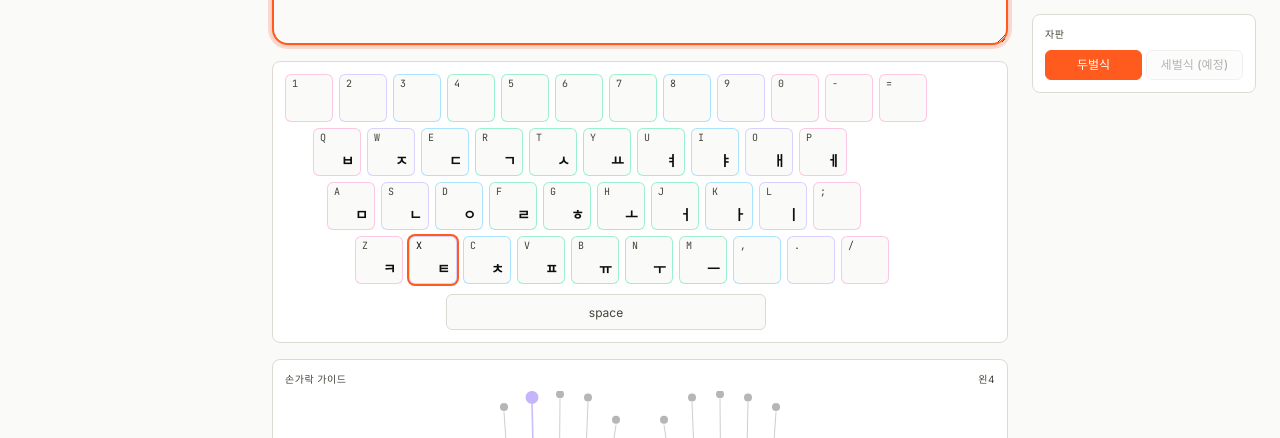
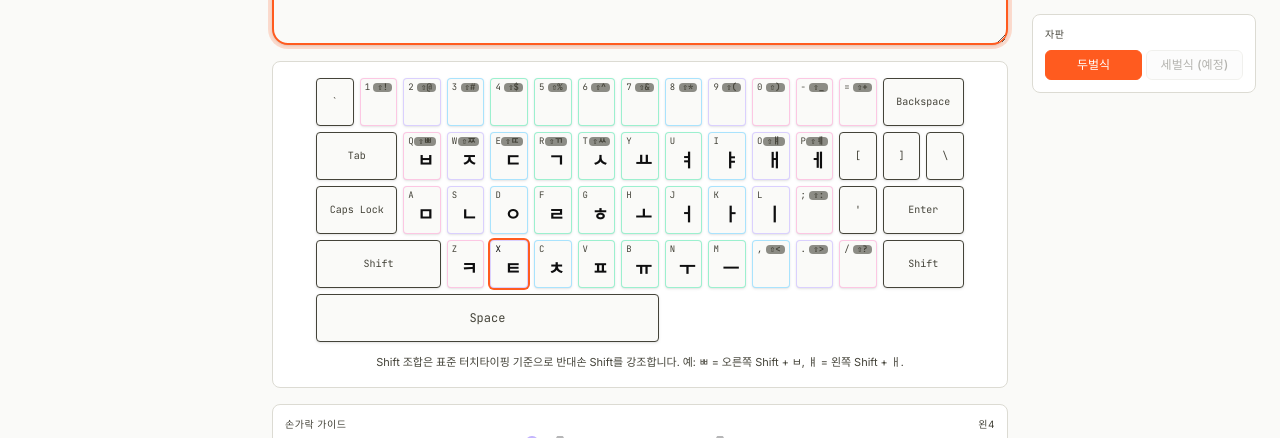
Before and after one commit to ohmyzhs/agency-web, a Next.js app: page /typing in a window 1280 px wide. Shown: the part 693-1131 px from the top of the page. Built offline with nearby package versions, Linux system fonts and the light colour scheme; no server answers.

Commit message:
fix: align virtual keyboard shift guidance

```diff
--- a/src/components/typing/KoreanKeyboard.tsx
+++ b/src/components/typing/KoreanKeyboard.tsx
@@ -1,9 +1,18 @@
 "use client";
 
-import { numberRow, topRow, homeRow, bottomRow, type KeyDef, type ZoneId } from "@/lib/typing/korean-keyboard";
+import {
+  numberRow,
+  topRow,
+  homeRow,
+  bottomRow,
+  type KeyDef,
+  type KeyHint,
+  type ShiftSide,
+  type ZoneId,
+} from "@/lib/typing/korean-keyboard";
 
 type KoreanKeyboardProps = {
-  expectedKey?: KeyDef;
+  expectedKey?: KeyHint;
   highlightZone?: ZoneId;
   showHangul?: boolean;
   showNumberRow?: boolean;
@@ -22,41 +31,101 @@ const fingerColor: Record<string, string> = {
   R5: "border-pink-300/60",
 };
 
-function Key({
-  def,
-  expectedCode,
+const KEY_UNIT = "clamp(1.65rem, 4vw, 2.35rem)";
+
+type LegendDef = {
+  id: string;
+  label?: string;
+  secondary?: string;
+  def?: KeyDef;
+  kind?: "key" | "control" | "shift" | "space";
+  shiftSide?: ShiftSide;
+  span?: number;
+};
+
+function control(id: string, label: string, span = 1, kind: LegendDef["kind"] = "control", shiftSide?: ShiftSide): LegendDef {
+  return { id, label, span, kind, shiftSide };
+}
+
+const keyboardRows: LegendDef[][] = [
+  [
+    control("Backquote", "`", 1),
+    ...numberRow.map((def) => ({ id: def.code, def, kind: "key" as const })),
+    control("Backspace", "Backspace", 2),
+  ],
+  [
+    control("Tab", "Tab", 2),
+    ...topRow.map((def) => ({ id: def.code, def, kind: "key" as const })),
+    control("BracketLeft", "["),
+    control("BracketRight", "]"),
+    control("Backslash", "\\"),
+  ],
+  [
+    control("CapsLock", "Caps Lock", 2),
+    ...homeRow.map((def) => ({ id: def.code, def, kind: "key" as const })),
+    control("Quote", "'", 1),
+    control("Enter", "Enter", 2),
+  ],
+  [
+    control("ShiftLeft", "Shift", 3, "shift", "left"),
+    ...bottomRow.map((def) => ({ id: def.code, def, kind: "key" as const })),
+    control("ShiftRight", "Shift", 2, "shift", "right"),
+  ],
+  [control("Space", "Space", 8, "space")],
+];
+
+function KeyCap({
+  item,
+  expected,
   highlightZone,
   showHangul,
 }: {
-  def: KeyDef;
-  expectedCode?: string;
+  item: LegendDef;
+  expected?: KeyHint;
   highlightZone?: ZoneId;
   showHangul: boolean;
 }) {
-  const isExpected = expectedCode === def.code;
-  const isInZone = highlightZone && def.zone === highlightZone;
-  const fingerBorder = fingerColor[def.finger] ?? "border-border";
+  const def = item.def;
+  const isExpected = def && expected?.code === def.code;
+  const isRequiredShift = item.kind === "shift" && expected?.shiftSide === item.shiftSide;
+  const isInZone = def && highlightZone && def.zone === highlightZone;
+  const fingerBorder = def ? (fingerColor[def.finger] ?? "border-border") : "border-border";
+  const shiftLabel = def?.hangulShift ?? (def && !/^[a-z]$/.test(def.base) ? def.shift : undefined);
 
   return (
     <div
       className={[
-        "relative h-11 w-11 shrink-0 rounded-md border bg-background text-center text-xs font-mono leading-none transition-colors sm:h-12 sm:w-12",
-        fingerBorder,
-        isExpected
-          ? "ring-2 ring-primary border-primary bg-accent text-foreground"
+        "relative flex h-10 min-w-0 shrink-0 items-center justify-center rounded-[4px] border bg-background text-center font-mono text-[10px] leading-none shadow-sm transition-colors sm:h-12",
+        item.kind === "space" ? "col-start-4" : "",
+        item.kind === "control" || item.kind === "shift" || item.kind === "space" ? "px-1 text-muted" : fingerBorder,
+        isExpected || isRequiredShift
+          ? "border-primary bg-accent text-foreground ring-2 ring-primary"
           : isInZone
-            ? "bg-accent/40"
+            ? "bg-accent/40 text-foreground"
             : "text-muted",
       ]
         .filter(Boolean)
         .join(" ")}
+      style={{ gridColumn: `span ${item.span ?? 1} / span ${item.span ?? 1}` }}
+      aria-label={def ? `${def.base}${def.hangul ? ` ${def.hangul}` : ""}` : item.label}
     >
-      <span className="absolute left-1.5 top-1 text-[10px] uppercase">{def.base}</span>
+      {def ? (
+        <>
+          <span className="absolute left-1 top-1 text-[9px] uppercase text-muted-foreground/80">{def.base}</span>
+          {shiftLabel ? (
+            <span className="absolute right-1 top-1 rounded-sm bg-muted/60 px-1 text-[9px] font-semibold text-muted-foreground">
+              ⇧{shiftLabel}
+            </span>
+          ) : null}
           {showHangul && def.hangul ? (
-        <span className="absolute bottom-1 right-1.5 text-sm font-semibold text-foreground">
+            <span className="absolute bottom-1 right-1.5 text-base font-semibold text-foreground sm:text-lg">
               {def.hangul}
             </span>
           ) : null}
+        </>
+      ) : (
+        <span className={item.kind === "space" ? "text-xs" : "text-[10px]"}>{item.label}</span>
+      )}
     </div>
   );
 }
@@ -67,69 +136,29 @@ export default function KoreanKeyboard({
   showHangul = true,
   showNumberRow = true,
 }: KoreanKeyboardProps) {
-  const expectedCode = expectedKey?.code;
+  const rows = showNumberRow ? keyboardRows : keyboardRows.slice(1);
 
   return (
-    <div className="overflow-x-auto rounded-lg border border-border bg-card p-3">
-      <div className="mx-auto inline-flex flex-col items-stretch gap-1.5">
-        {showNumberRow && (
-          <Row keys={numberRow} expectedCode={expectedCode} highlightZone={highlightZone} showHangul={showHangul} indentClass="" />
-        )}
-        <Row
-          keys={topRow}
-          expectedCode={expectedCode}
+    <div className="overflow-x-auto rounded-lg border border-border bg-card px-3 py-4">
+      <div
+        className="mx-auto grid w-max gap-1.5"
+        style={{ gridTemplateColumns: `repeat(15, ${KEY_UNIT})` }}
+      >
+        {rows.flatMap((row, rowIndex) =>
+          row.map((item) => (
+            <KeyCap
+              key={`${rowIndex}-${item.id}`}
+              item={item}
+              expected={expectedKey}
               highlightZone={highlightZone}
               showHangul={showHangul}
-          indentClass="pl-[24px] sm:pl-[28px]"
             />
-        <Row
-          keys={homeRow}
-          expectedCode={expectedCode}
-          highlightZone={highlightZone}
-          showHangul={showHangul}
-          indentClass="pl-[36px] sm:pl-[42px]"
-        />
-        <Row
-          keys={bottomRow}
-          expectedCode={expectedCode}
-          highlightZone={highlightZone}
-          showHangul={showHangul}
-          indentClass="pl-[60px] sm:pl-[70px]"
-        />
-        <div className="mt-1 flex justify-center">
-          <div className="h-9 w-72 rounded-md border border-border bg-background text-center text-xs leading-9 text-muted sm:w-80">
-            space
+          )),
+        )}
       </div>
-        </div>
-      </div>
+      <p className="mt-3 text-center text-[11px] text-muted">
+        Shift 조합은 표준 터치타이핑 기준으로 반대손 Shift를 강조합니다. 예: ㅃ = 오른쪽 Shift + ㅂ, ㅒ = 왼쪽 Shift + ㅐ.
+      </p>
     </div>
   );
 }
-
-function Row({
-  keys,
-  expectedCode,
-  highlightZone,
-  showHangul,
-  indentClass,
-}: {
-  keys: KeyDef[];
-  expectedCode?: string;
-  highlightZone?: ZoneId;
-  showHangul: boolean;
-  indentClass: string;
-}) {
-  return (
-    <div className={`flex gap-1.5 ${indentClass}`}>
-      {keys.map((k) => (
-        <Key
-          key={k.code}
-          def={k}
-          expectedCode={expectedCode}
-          highlightZone={highlightZone}
-          showHangul={showHangul}
-        />
-      ))}
-    </div>
-  );
-}
--- a/src/hooks/useNextExpectedKey.ts
+++ b/src/hooks/useNextExpectedKey.ts
@@ -7,9 +7,8 @@
 import { useMemo } from 'react';
 import {
   decomposeForKeystrokes,
-  getKeyByCode,
-  codeForHangul,
-  type KeyDef,
+  keyHintForChar,
+  type KeyHint,
 } from '@/lib/typing/korean-keyboard';
 
 type Options = {
@@ -18,20 +17,18 @@ type Options = {
   mode: string;
 };
 
-export function useNextExpectedKey({ target, typed, mode }: Options): KeyDef | undefined {
+export function useNextExpectedKey({ target, typed, mode }: Options): KeyHint | undefined {
   return useMemo(() => {
     if (mode === 'keyboard-zone') {
       const nextChar = target[typed.length];
       if (!nextChar) return undefined;
-      const code = codeForHangul(nextChar);
-      return code ? getKeyByCode(code) : undefined;
+      return keyHintForChar(nextChar);
     }
 
     const remaining = target.slice(typed.length);
     const seq = decomposeForKeystrokes(remaining);
     const next = seq[0];
     if (!next || next === ' ') return undefined;
-    const code = codeForHangul(next);
-    return code ? getKeyByCode(code) : undefined;
+    return keyHintForChar(next);
   }, [target, typed, mode]);
 }
--- a/src/lib/typing/korean-keyboard.ts
+++ b/src/lib/typing/korean-keyboard.ts
@@ -1,3 +1,5 @@
+export type ShiftSide = "left" | "right";
+
 export type KeyDef = {
   code: string;
   base: string;
@@ -6,6 +8,12 @@ export type KeyDef = {
   hangulShift?: string;
   finger: "L5" | "L4" | "L3" | "L2" | "L1" | "R1" | "R2" | "R3" | "R4" | "R5";
   zone: ZoneId;
+};
+
+export type KeyHint = KeyDef & {
+  requiredShift?: boolean;
+  shiftSide?: ShiftSide;
+  output?: string;
 };
 
 export type ZoneId =
@@ -117,6 +125,27 @@ export function getKeyByCode(code: string): KeyDef | undefined {
   return allKeys.find((k) => k.code === code);
 }
 
+export function preferredShiftSideForKey(key: KeyDef): ShiftSide {
+  // Standard touch-typing convention: hold Shift with the hand opposite to the
+  // character key. Therefore right-hand punctuation such as : ? > < uses the
+  // left Shift, while left-hand double consonants use the right Shift.
+  return key.finger.startsWith("L") ? "right" : "left";
+}
+
+export function keyHintForChar(ch: string): KeyHint | undefined {
+  const code = codeForHangul(ch);
+  if (!code) return undefined;
+  const key = getKeyByCode(code);
+  if (!key) return undefined;
+  const requiresShift = key.shift === ch || key.hangulShift === ch;
+  return {
+    ...key,
+    requiredShift: requiresShift,
+    shiftSide: requiresShift ? preferredShiftSideForKey(key) : undefined,
+    output: ch,
+  };
+}
+
 // 두벌식 jamo decomposition tables.
 const CHO = [
   "ㄱ", "ㄲ", "ㄴ", "ㄷ", "ㄸ", "ㄹ", "ㅁ", "ㅂ", "ㅃ", "ㅅ",
--- a/src/stores/useTypingSession.ts
+++ b/src/stores/useTypingSession.ts
@@ -4,7 +4,7 @@
  */
 import { create } from 'zustand';
 import type { TypingMode, TypingLanguage, StageLevel } from '@/lib/typing/types';
-import type { KeyDef } from '@/lib/typing/korean-keyboard';
+import type { KeyHint } from '@/lib/typing/korean-keyboard';
 
 export type SessionPhase =
   | 'idle'        // 아직 시작 전
@@ -32,7 +32,7 @@ type TypingSessionState = {
   countdownStartedAt: number | null;
 
   // 키보드 힌트
-  pendingKey: KeyDef | undefined;
+  pendingKey: KeyHint | undefined;
 
   // 여러 줄 모드용
   currentLineIdx: number;
@@ -47,7 +47,7 @@ type TypingSessionActions = {
   setTarget: (target: string, seed?: string) => void;
   setTyped: (typed: string) => void;
   setIsComposing: (v: boolean) => void;
-  setPendingKey: (key: KeyDef | undefined) => void;
+  setPendingKey: (key: KeyHint | undefined) => void;
   setCurrentLineIdx: (idx: number) => void;
 
   startCountdown: () => void;
```
Lines whose indentation alone changed are shown as unchanged.
